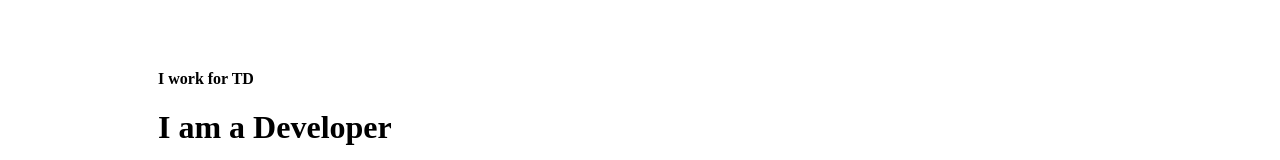
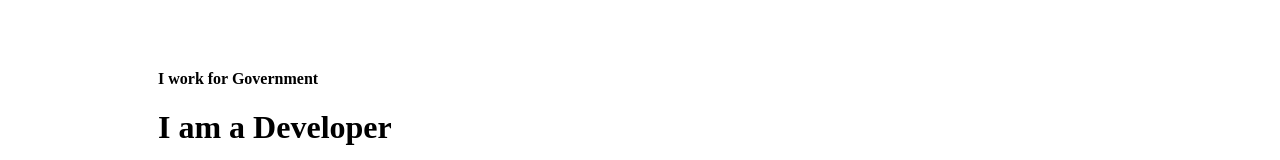
Before and after one commit to alexnoutashGTA/AidaSpace, an Angular app: page /birth in a window 1280 px wide. Shown: the part 481-641 px from the top of the page. Built offline with nearby package versions, Linux system fonts and the light colour scheme.

Commit message:
chnaged workplace

```diff
--- a/src/app/birth/birth.html
+++ b/src/app/birth/birth.html
@@ -7,7 +7,7 @@
         <div>My Phone Number is 6463919999</div>
       <hr>
         <div>
-          <h4>I work for TD</h4>
+          <h4>I work for Government</h4>
           <h1>I am a Developer</h1>
           <button id="ReeditedCheckBox">Click</button>
           <br>
```
